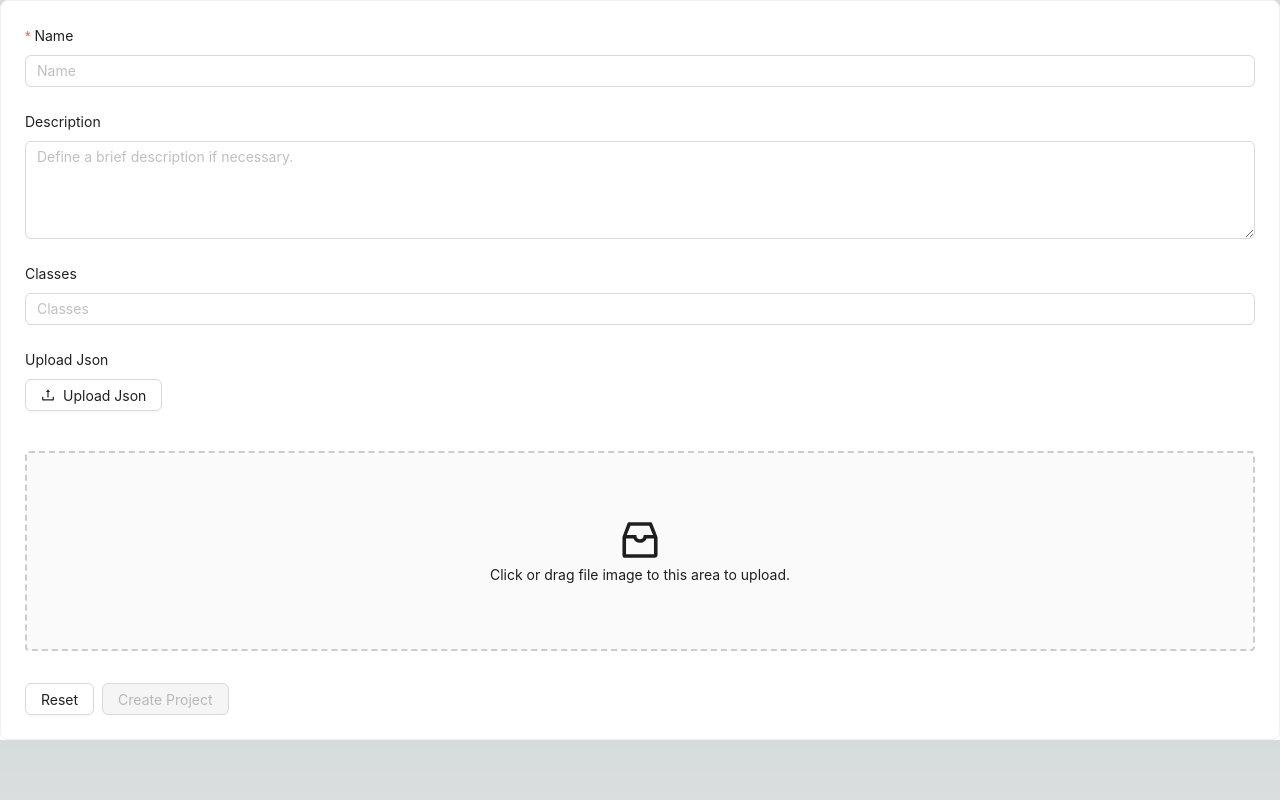
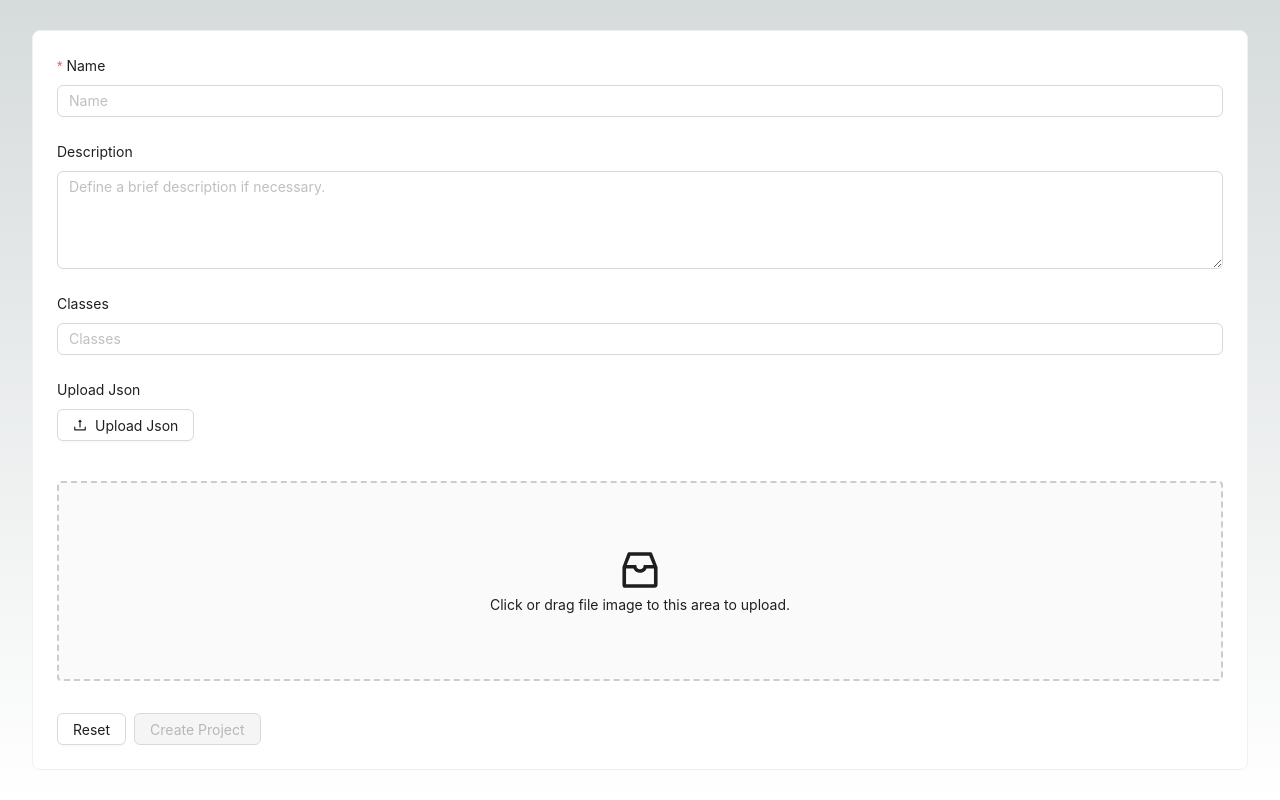
Before and after one commit to nogueiraac/segmentation-tool, a Next.js app: page /upload in a window 1280 px wide. Built offline with nearby package versions, Linux system fonts and the light colour scheme.

Commit message:
ajusting styles

```diff
--- a/src/app/layout.tsx
+++ b/src/app/layout.tsx
@@ -18,12 +18,14 @@ export default function RootLayout({
 }) {
   return (
     <html lang="en">
-      <body className={inter.className}>
+      <body className={inter.className} style={{ width: '100vw', height: '100vh'}}>
         <ProjectProvider>
           <ClassesProvider>
             <UploadedImagesProvider>
               <PolygonsProvider>
-                {children}
+                <div style={{ width: '100%', height: '100%', display: 'flex', alignItems: 'center', padding: '32px' }}>
+                  {children}
+                </div>
               </PolygonsProvider>
             </UploadedImagesProvider>
           </ClassesProvider>
--- a/src/app/segmentation/buttonsCard.tsx
+++ b/src/app/segmentation/buttonsCard.tsx
@@ -61,7 +61,7 @@ const ButtonsCard = ({
 }: ButtonsCardProps) => {
   return (
     <div>
-      <div style={{ display: "inline-block" }}>
+      <div style={{ display: "inline-block", marginRight: '16px' }}>
         <Card className={styles.card_tools} size="small">
           <Space direction="vertical" align="center" size={"middle"}>
             <Button
--- a/src/app/segmentation/cardsSection.tsx
+++ b/src/app/segmentation/cardsSection.tsx
@@ -154,8 +154,6 @@ const CardsSection = ({
             <br />
             <span>Class: {selectedPolygon.class}</span>
             <br />
-            <span>Image Name: {selectedPolygon.imageName}</span>
-            <br />
             <br />
             <span>
               {moment(selectedPolygon.created_at).format("DD/MM/Y [at] HH:mm")}
--- a/src/app/segmentation/page.tsx
+++ b/src/app/segmentation/page.tsx
@@ -1,7 +1,7 @@
 'use client'
 import React, { useState, useEffect, useRef, useContext } from "react";
 
-import { Card, Breadcrumb, Image as ImageAntd } from "antd";
+import { Card } from "antd";
 import type { NextPage } from "next";
 import { useRouter } from "next/navigation";
 import NextImage from "next/image";
@@ -499,6 +499,7 @@ const Segmentation: NextPage = () => {
   };
 
   return (
+    <div style={{ width: '100%', height: '100%', display: 'flex', alignItems: 'center', justifyContent: 'center' }}>
       <Card className={styles.card_ant}>
         <div className={styles.content_wrapper}>
           <div>
@@ -571,6 +572,7 @@ const Segmentation: NextPage = () => {
           </Card>
         </div>
       </Card>
+    </div>
   );
 };
 
--- a/src/app/styles/NewProject.module.css
+++ b/src/app/styles/NewProject.module.css
@@ -11,3 +11,7 @@
   display: flex;
   margin-top: 16px;
 }
+
+.card_ant {
+  width: 100%;
+}
--- a/src/app/styles/Segmentation.module.css
+++ b/src/app/styles/Segmentation.module.css
@@ -9,7 +9,7 @@
 
   border-radius: 8px;
   box-shadow: 0 0px 5px 0px rgba(0, 0, 0, 0.1);
-
+  width: 100%;
   overflow-y: auto;
   max-height: 95vh;
   min-height: 95vh;
--- a/src/app/styles/globals.css
+++ b/src/app/styles/globals.css
@@ -16,9 +16,6 @@ a {
 }
 
 @media (prefers-color-scheme: dark) {
-  html {
-    /* color-scheme: dark; */
-  }
   body {
     color: white;
     /* background: black; */
--- a/src/app/upload/page.tsx
+++ b/src/app/upload/page.tsx
@@ -101,6 +101,7 @@ const Upload: NextPage = () => {
         <title>Segmentation</title>
         <link rel="icon" href="/favicon.ico" />
       </Head>
+      <div style={{ width: '100%', height: '100%', display: 'flex', alignItems: 'center', justifyContent: 'center' }}>
       <Card className={styles.card_ant}>
         <Form form={formNewProject} layout="vertical">
           <Form.Item label="Name" name="nameProject" required>
@@ -162,6 +163,7 @@ const Upload: NextPage = () => {
           </div>
         </Form>
       </Card>
+      </div>
     </>
   );
 };
```
